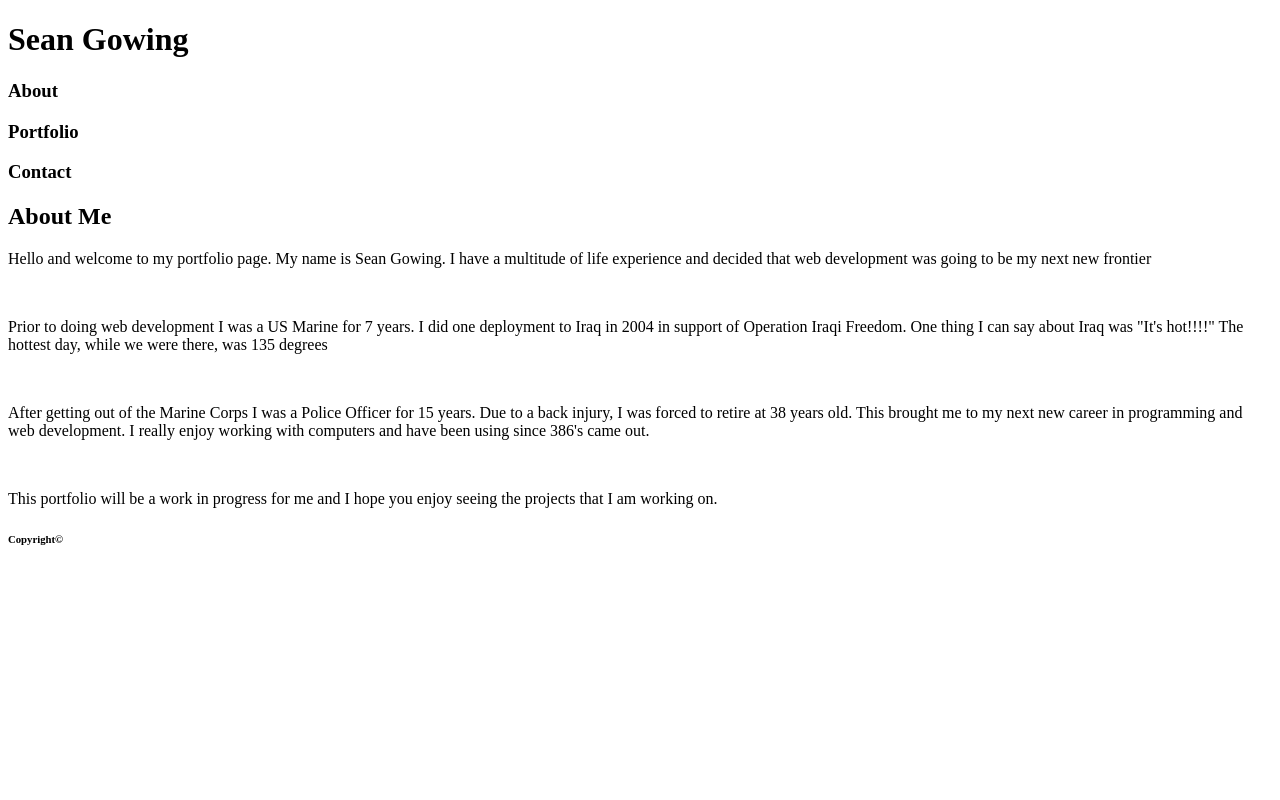
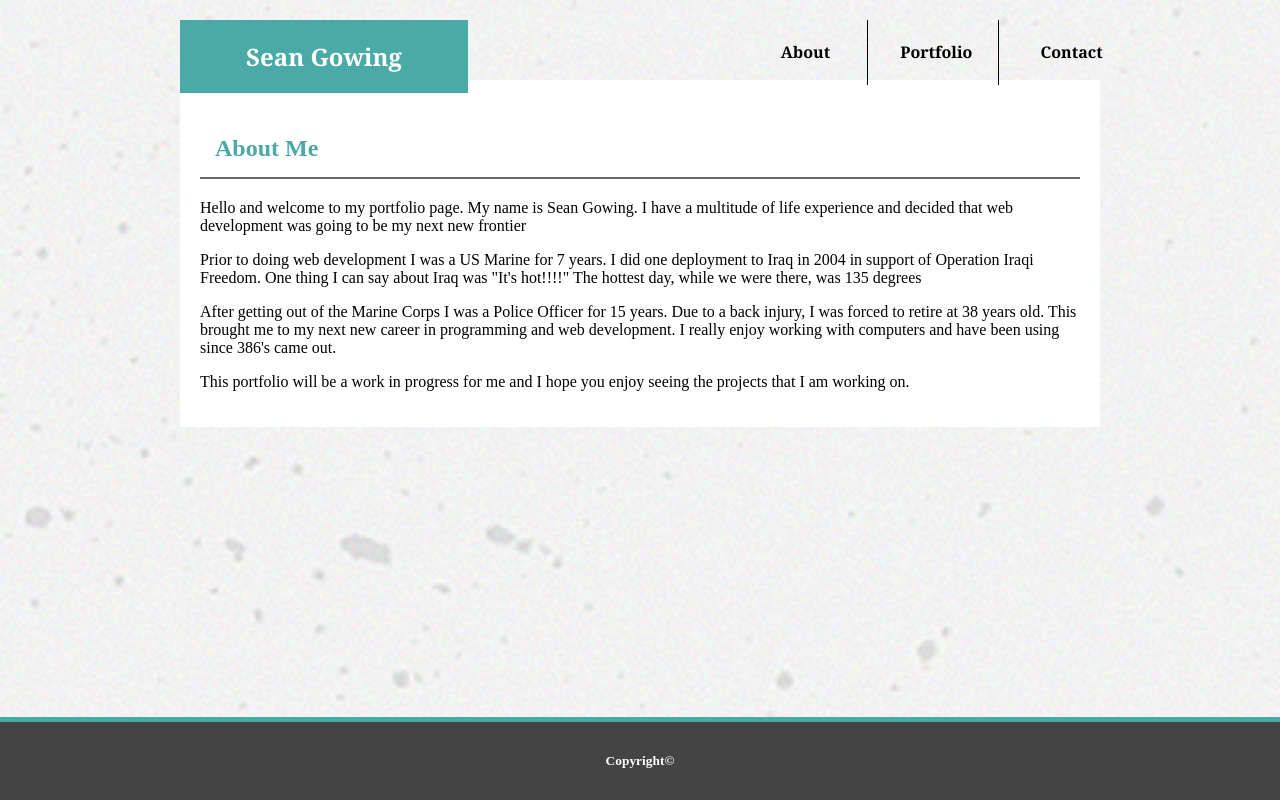
Before and after one commit to twistedx/Basic-Portfolio, a plain HTML site: page index.html in a window 1280 px wide. Drawn offline with Linux system fonts and the light colour scheme; files that its build step writes are made by us from their sources.

Commit message:
Pushing changes to the layout

```diff
--- a/assets/css/style.css
+++ b/assets/css/style.css
@@ -0,0 +1,101 @@
+* {
+    box-sizing: border-box;
+}
+#bg {
+    position: fixed;
+    top: 0;
+    left: 0;
+    z-index: -1;
+    /* Preserve aspet ratio */
+    min-width: 100%;
+    min-height: 100%;
+  }
+
+body{
+    z-index: 1;
+    width: 960px;
+    margin: 0 auto 0 auto;
+    padding: 20px;
+    text-align: left;
+    box-sizing: border-box;
+}
+#top {
+    position: relative;
+    top: 0;
+    left: 0;
+    background: #fff;
+    width: 100%;
+}
+#mainContent {
+    background: #fff;
+    padding: 20px;
+}
+#navigation{
+    width: 960px;
+    margin: 0 auto 0 auto;
+    height: 50px;
+    align-content: center;
+    font-family: 'Georgia', Times, Times New Roman, serif;
+}
+h1{
+    margin-top: 0;
+    margin-left: 0;
+    background: #4aaaa5;
+    color: white;
+    text-align: center;
+    padding: 20px;
+}
+#name{
+    width:30%;
+    float: left;
+
+}
+#about {
+    width: 13%;
+    float: right;
+    margin: 0 6px 0 0;
+    text-align: center;
+    border-right: 1px solid;
+}
+
+#contact {
+    width: 13%;
+    float: right;
+
+    margin: 0 6px 0 0;
+    text-align: center;
+    }
+#portfolio {
+    width: 13%;
+    float: right;
+    border-right: 1px solid;
+    margin: 0 10px 0 0;
+    text-align: center;
+}
+
+#mainContent{
+    clear: both;
+    overflow: auto;
+    margin: 10px auto 10px auto;
+}
+h2 {
+    color: #4aaaa5;
+    padding: 15px;
+    border-bottom: 2px #666 solid;
+}
+
+
+#bottom{
+    width: 100%;
+}
+#footer{
+    position: fixed;
+    bottom: 0;
+    left: 0;
+    border-top: 5px  #4aaaa5 solid;
+    background: #444;
+    text-align: center;
+    color: white;
+    font-size: 20px;
+    width: 100%;
+}
--- a/index.html
+++ b/index.html
@@ -5,34 +5,39 @@
     <meta name="viewport" content="width=device-width, initial-scale=1.0">
     <meta http-equiv="X-UA-Compatible" content="ie=edge">
     <title>Portfolio for Sean Gowing</title>
-    <link rel="stylesheet" type="text/css" href="assests/css/style.css">
+    <link rel="stylesheet" type="text/css" href="assets/css/style.css">
 </head>
 <body>
+    <wrapper id="top">
     <div id ="navigation">
-    <h1>Sean Gowing</h1>
-    <h3>About</h3>
-    <h3>Portfolio</h3>
-    <h3>Contact</h3>
+    <section id="name"><h1>Sean Gowing</h1></section>
+    <section id="contact"><h4>Contact</h4></section>
+    <section id="portfolio"><h4>Portfolio</h4></section>
+    <section id="about"><h4>About</h4></section>
     </div>
+    </wrapper>
 
+ <div class="mainSection">
+     <img src="assets/images/concrete-texture.png" id="bg" alt="background">
     <section id ="mainContent">
         <h2>About Me</h2>
 
         <p>Hello and welcome to my portfolio page.  My name is Sean Gowing.  I have a multitude of life experience and decided that web development was going to be my next new frontier</p>
-        <br>
+
         <p>Prior to doing web development I was a US Marine for 7 years.  I did one deployment to Iraq in 2004 in support of Operation Iraqi Freedom. One thing I can say about Iraq was "It's hot!!!!" The hottest day, while we were there, was 135 degrees</p>
-        <br>
+
         <p>After getting out of the Marine Corps I was a Police Officer for 15 years.  Due to a back injury, I was forced to retire at 38 years old.  This brought me to my next new career in programming and web development.  I really enjoy working with computers and have been using since 386's came out.</p>
-        <br>
+
         <p>This portfolio will be a work in progress for me and I hope you enjoy seeing the projects that I am working on.</p>
     </section>
-
+</div>
+<div id="bottom">
     <section id = "footer">
 
     <h6>Copyright©</h6>
 
     </section>
-
+</div>
 
 </body>
 </html>
```
Also changed, not shown: portfolio.html (+7 -3 lines), assets/images/concrete-texture.png (added).
